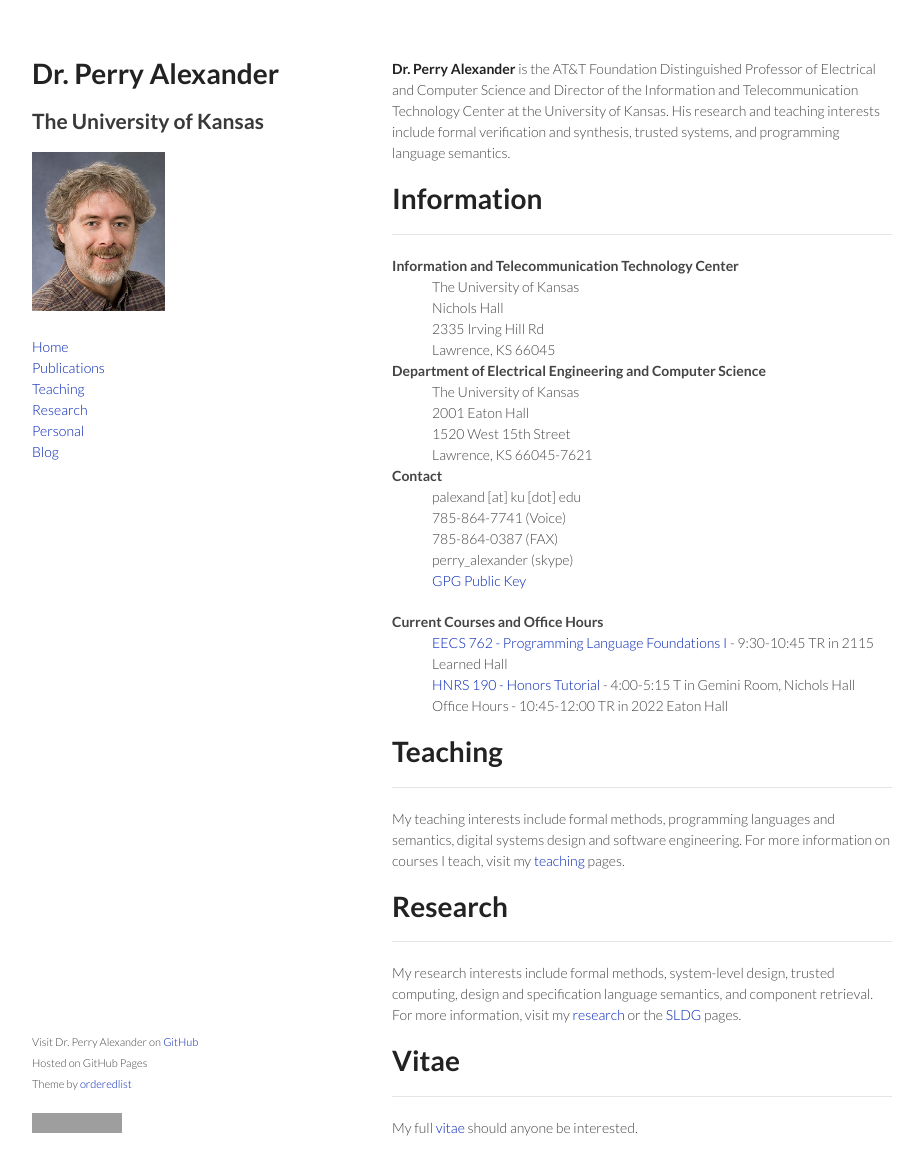
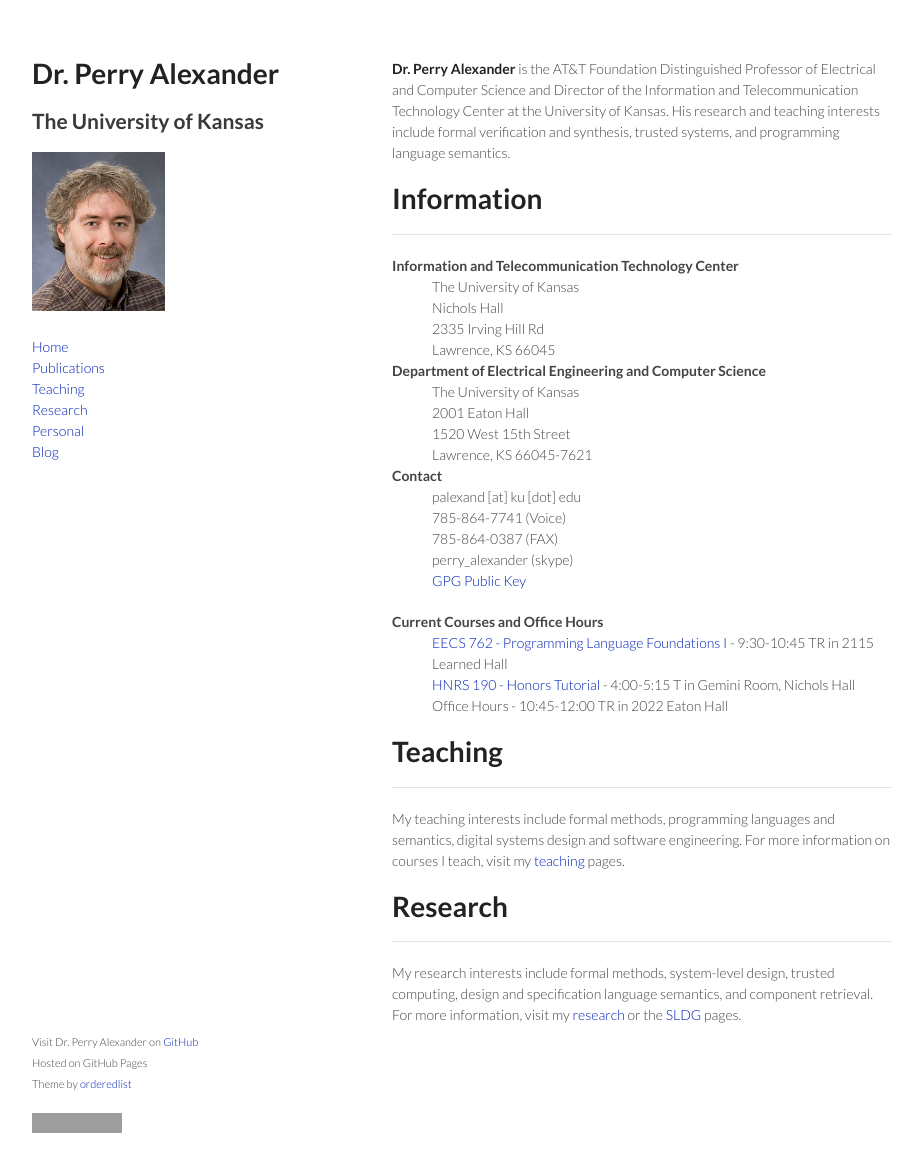
Before and after one commit to palexand/palexand.github.io, a Jekyll site: the page built from index.md, in a window 1280 px wide and 1208 px high. Shown: the top 1175 px of the window, without its empty margins (178-1101 px from the left). Built offline with Jekyll 4.4.1, drawn with Linux system fonts in a browser that asks for light colours; grey boxes are pictures that could not be loaded.

Commit message:
removing vitae link

```diff
--- a/index.md
+++ b/index.md
@@ -53,10 +53,3 @@ My research interests include formal methods, system-level
 design, trusted computing, design and specification language
 semantics, and component retrieval. For more information, visit my
 [research](research) or the [SLDG](http://ku-sldg.github.io) pages.
-
-# Vitae
-
-----
-
-My full [vitae](resources/alexander-vitae.pdf) should anyone be
-interested.
```
